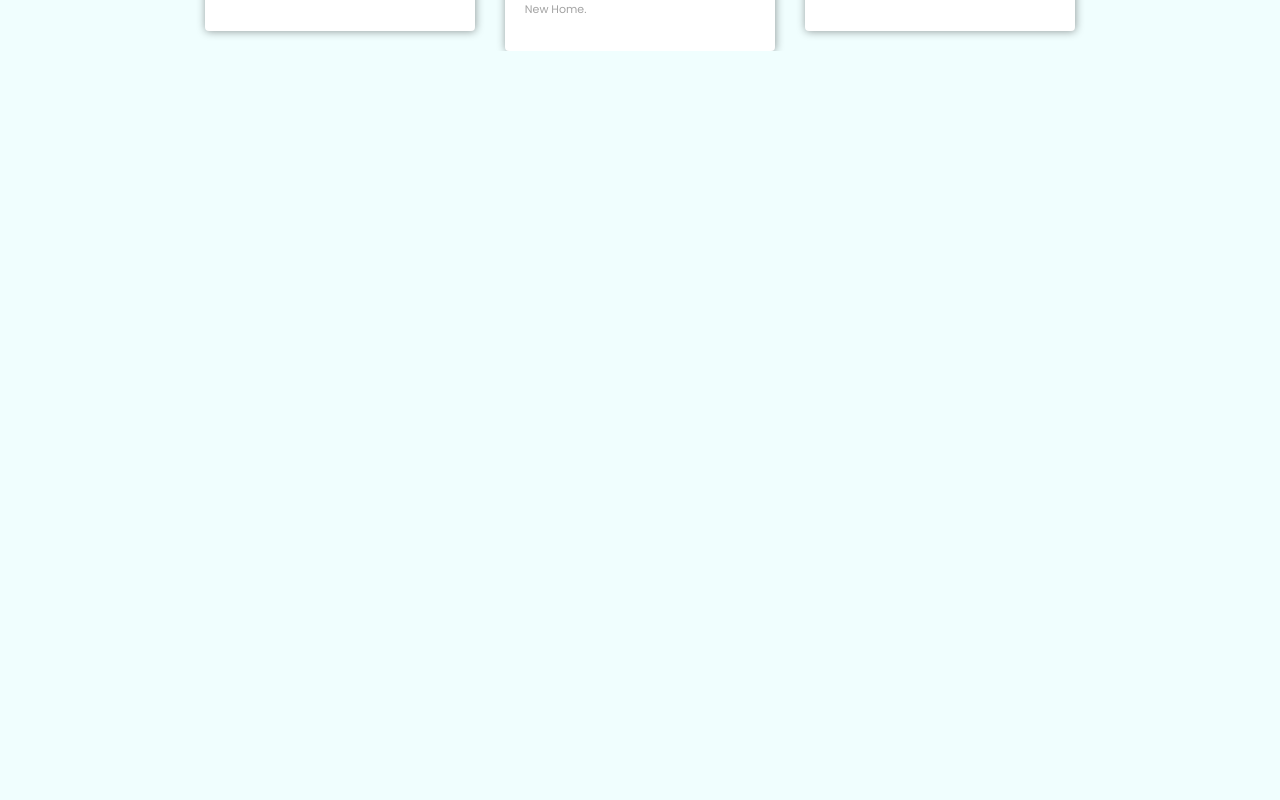
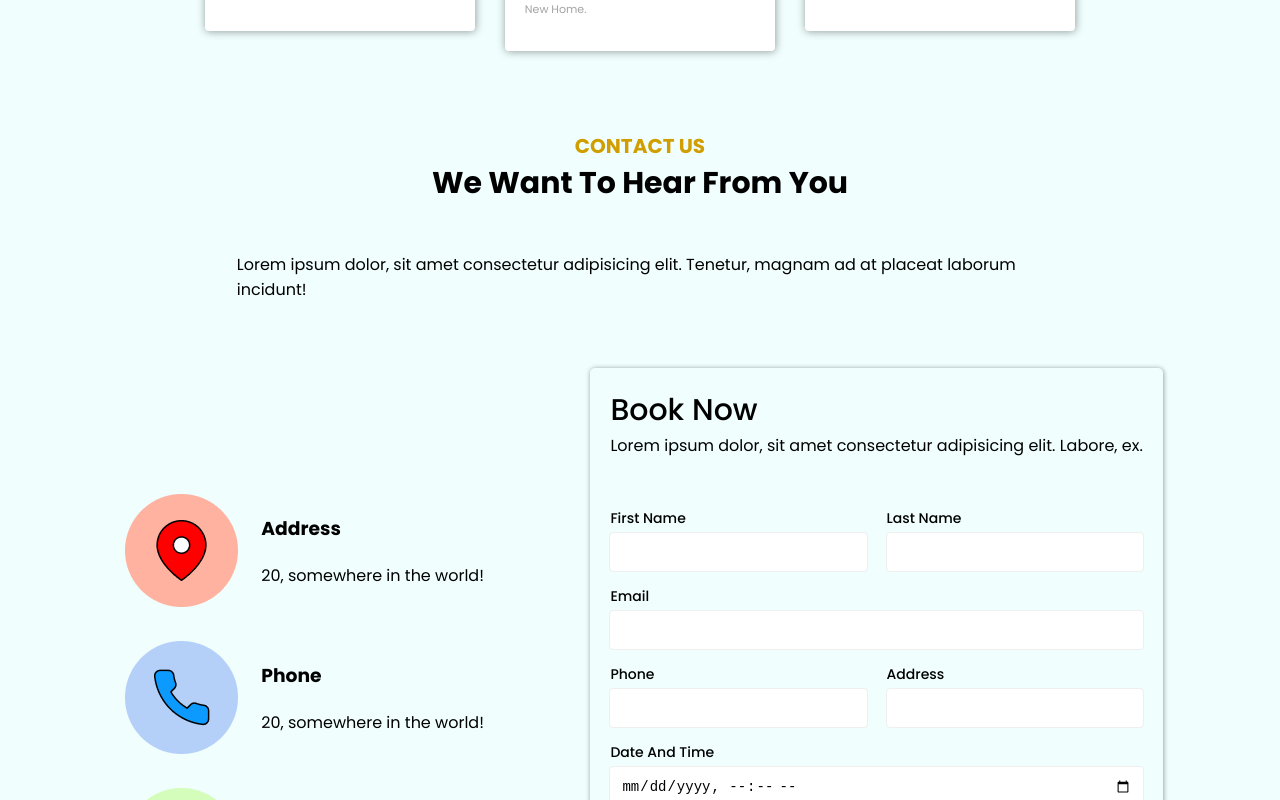
Before and after one commit to Real-World-Estate/real-estate-frontend, a React (Create React App) app: page / in a window 1280 px wide. Shown: the part 5720-6520 px from the top of the page. Before the commit the page ends 5771 px from the top, so only its background shows below. Built offline with nearby package versions, Linux system fonts and the light colour scheme.

Commit message:
Added the Contact section to the Home.jsx file

```diff
--- a/src/screens/Home.jsx
+++ b/src/screens/Home.jsx
@@ -6,6 +6,7 @@ import Services from '../components/Services';
 import Portfolio from '../components/Portfolio';
 import Experience from '../components/Experience';
 import Feedback from '../components/Feedback';
+import ContactUs from '../components/ContactUs';
 
 function Home() {
 	return (
@@ -17,6 +18,7 @@ function Home() {
 			<Portfolio />
 			<Experience />
 			<Feedback />
+			<ContactUs />
 		</div>
 	);
 }
```
